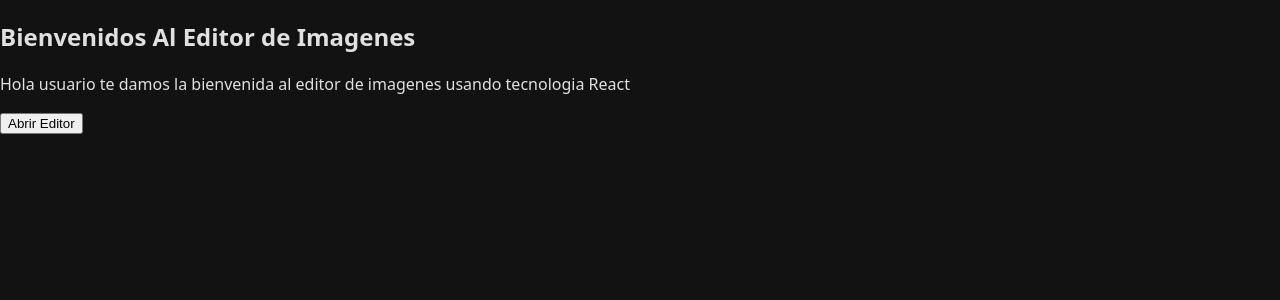
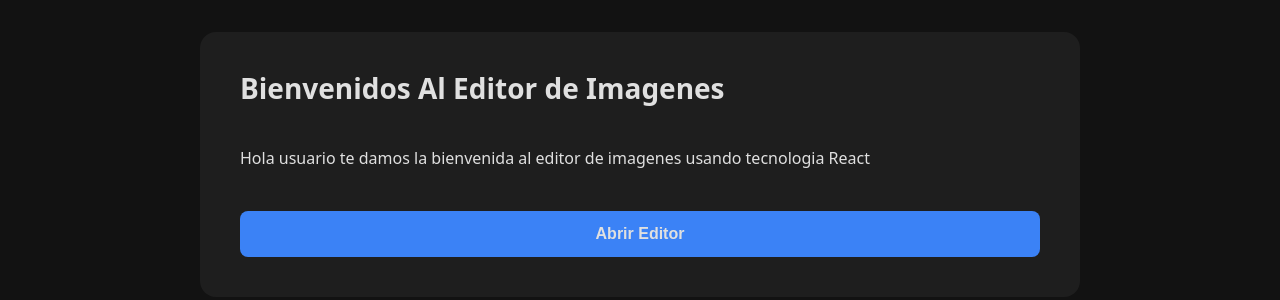
Before and after one commit to ErickBatz/Editor-Imagenes, a React (Vite) app: page / in a window 1280 px wide. Shown: the top 300 px of the page. Built offline with nearby package versions, Linux system fonts and the light colour scheme.

Commit message:
subiendo diseño

```diff
--- a/src/App.css
+++ b/src/App.css
@@ -16,6 +16,7 @@
   align-items: center;
   gap: 1rem;
 }
+
 .editor-layout{
   display: grid;
   grid-template-columns: 1.5fr 2fr 1.5fr;
@@ -84,8 +85,19 @@
   background: transparent;
   border: 1px solid var(--color-bordes);
   border-radius: var(--radio-borde);
+  color: var(--color-texto-principal);
   cursor: pointer;
+  padding: 8px;
 }
+.usuario{
+  background: var(--color-btn-secundario);
+  color: var(--color-texto-principal);
+  padding: 8px;
+  border-radius: var(--radio-borde);
+
+}
+
+
 
 .grupo{
   margin-bottom: 1.25rem;
@@ -131,7 +143,7 @@
 
 .dropzone-activo{
   border-color: var(--color-bordes);
-  background: rgba(13,148,136,0.05);
+  background: var(--color-fondo);
 
 }
 .canvas-editor{
--- a/src/App.jsx
+++ b/src/App.jsx
@@ -75,6 +75,7 @@ function App() {
           saturacion={saturacion}
           onCambiarBrillo={setBrillo}
           onCambiarSaturacion={setSaturacion}
+          onCambiarContraste={setContraste}
           onRotarIzquierda={()=>rotar(-90)}
           onRotarDerecha={()=>rotar(90)}
           onRotar180={()=>rotar(180)}
--- /dev/null
+++ b/src/conponents/Galeria.jsx
@@ -0,0 +1,13 @@
+import { Link } from "react-router-dom";
+
+export default function Galeria(){
+
+    return(
+        <div className="galeria">
+            <div className="titulo">
+                <h2>Hola Bienvenidos a la Galeria</h2>
+            </div>
+        </div>
+
+    );
+}
--- a/src/conponents/Header.jsx
+++ b/src/conponents/Header.jsx
@@ -6,8 +6,11 @@ export default function Header(){
         <header className="app-header">
             <div className="logo">Editor de fotos</div>
             <div className="header-actions">
-                <button className="btn-ghost">ver galeria</button>
-                <Link to='/login'>
+                <Link to='/galeria' >
+                    <button className="btn-ghost">ver galeria</button>
+                </Link>
+
+                <Link to='/login' >
                     <span className="usuario">Usuario</span>
                 </Link>
 
--- a/src/conponents/HerramientasEdicion.jsx
+++ b/src/conponents/HerramientasEdicion.jsx
@@ -1,6 +1,9 @@
 const FILTROS = ['Original','Gris','Sepia','Blanco y Negro','Desenfoque'];
 
 export default function HerramientasEdicion({
+    brillo,
+    constraste,
+    saturacion,
     imagenCargada,
     filtroActivo,
     onRotarIzquierda,
@@ -10,7 +13,11 @@ export default function HerramientasEdicion({
     onVoltearHorizontal,
     onVoltearVertical,
     onSeleccionarFiltro,
+    onCambiarBrillo,
+    onCambiarSaturacion,
+    onCambiarContraste,
     onRestablecer,
+    onAgregarGaleria
 }){
 
     return(
@@ -39,12 +46,33 @@ export default function HerramientasEdicion({
             </div>
             <div className="grupo">
                 <p className="grupo-titulo">Ajustes</p>
-                <label>Brillo</label>
-                <input type="range" disabled/>
+                <label>Brillo:{brillo}%</label>
+                <input
+                    type="range"
+                    min="0"
+                    max="200"
+                    value={brillo}
+                    disabled={!imagenCargada}
+                    onChange={(e)=> onCambiarBrillo(Number(e.target.value))}
+                    />
                 <label>Contraste</label>
-                <input type="range" disabled/>
+                <input
+                    type="range"
+                    min="0"
+                    max="200"
+                    value={constraste}
+                    disabled ={!imagenCargada}
+                    onChange={(e)=> onCambiarContraste(Number(e.target.value))}
+                    />
                 <label>Saturacion</label>
-                <input type="range" disabled/>
+                <input
+                    type="range"
+                    min="0"
+                    max="200"
+                    value={saturacion}
+                    disabled={!imagenCargada}
+                    onChange={(e)=>onCambiarSaturacion(Number(e.target.value))}
+                    />
             </div>
 
             <div className="group">
@@ -64,7 +92,7 @@ export default function HerramientasEdicion({
 
             <div className="acciones-finales">
                 <button className="btn-secundari" disabled={!imagenCargada} onClick={onRestablecer}>Restablecer</button>
-                <button className="btn-accion">Agregar a galeria</button>
+                <button className="btn-accion" disabled={!imagenCargada} onClick={onAgregarGaleria} >Agregar a galeria</button>
             </div>
 
         </section>
--- a/src/conponents/Inicio.jsx
+++ b/src/conponents/Inicio.jsx
@@ -1,5 +1,5 @@
 import { Link } from "react-router-dom";
-
+import '../index.css'
 export default function Inicio (){
     return(
         <div className="inicio">
--- a/src/conponents/VistaPrevia.jsx
+++ b/src/conponents/VistaPrevia.jsx
@@ -1,7 +1,7 @@
 import { useEffect, useRef } from "react";
 
 const FILTROS_CSS={
-    Original: 'none',
+    Original: '',
     Gris:'grayscale(100%)',
     Sepia : 'sepia(100%)',
     'Blanco y Negro': 'grayscale(100%) contrast(120%)',
@@ -9,7 +9,7 @@ const FILTROS_CSS={
 };
 
 
-export default function VistaPrevia({imagenOriginal,rotacion, volteoH,volteoV,filtroActivo}){
+export default function VistaPrevia({imagenOriginal,rotacion, volteoH,volteoV,filtroActivo,brillo,constraste,saturacion,onImagenProcesada}){
     const canvasRef = useRef(null);
 
     useEffect(()=>{
@@ -31,12 +31,14 @@ export default function VistaPrevia({imagenOriginal,rotacion, volteoH,volteoV,fi
             ctx.translate(canvas.width/2,canvas.height/2);
             ctx.rotate((rotacion * Math.PI)/180);
             ctx.scale(volteoH ? -1 : 1, volteoV ? -1 : 1);
-            ctx.filter= FILTROS_CSS[filtroActivo] || 'none';
+
+            const filtroBase= FILTROS_CSS[filtroActivo] || '';
+            ctx.filter = `${filtroBase} brightness(${brillo}%) contrast(${constraste}%) saturate(${saturacion}%)`.trim();
             ctx.drawImage(img, -img.width/2, -img.height/2);
             ctx.restore();
         };
         img.src = imagenOriginal;
-    }, [imagenOriginal,rotacion,volteoH,volteoV,filtroActivo]);
+    }, [imagenOriginal,rotacion,volteoH,volteoV,filtroActivo,brillo,constraste,saturacion,onImagenProcesada]);
 
     return(
         <section className="panel">
--- a/src/index.css
+++ b/src/index.css
@@ -1,111 +1,91 @@
-:root {
-  --text: #6b6375;
-  --text-h: #08060d;
-  --bg: #fff;
-  --border: #e5e4e7;
-  --code-bg: #f4f3ec;
-  --accent: #aa3bff;
-  --accent-bg: rgba(170, 59, 255, 0.1);
-  --accent-border: rgba(170, 59, 255, 0.5);
-  --social-bg: rgba(244, 243, 236, 0.5);
-  --shadow:
-    rgba(0, 0, 0, 0.1) 0 10px 15px -3px, rgba(0, 0, 0, 0.05) 0 4px 6px -2px;
+.inicio{
+  max-width: 800px;
+  margin: 2rem auto;
+  padding: 2.5rem;
+  border-radius: 16px;
+  background: var(--color-card);
+  color: var(--color-texto-principal);
+  border: 1px solid var(--radio-borde);
+  display: flex;
+  flex-direction: column;
+  gap: 1.5rem;
 
-  --sans: system-ui, 'Segoe UI', Roboto, sans-serif;
-  --heading: system-ui, 'Segoe UI', Roboto, sans-serif;
-  --mono: ui-monospace, Consolas, monospace;
+}
+.inicio:hover{
+  transform: translateY(-3px);
+  box-shadow: var(--sombra-suave);
+}
+.titulo h2{
+  font-size: 1.75rem;
+  font-weight: 700;
+  color: var(--color-texto-principal);
+  margin: 0;
+  line-height: 1.2;
+}
+.contenido{
+  display: flex;
+  flex-direction: column;
+  gap:1.5rem;
+  align-items: flex-start;
+}
+.contenido p{
+  font-size: 1rem;
+  line-height: 1.6;
+  color: var(--color-texto-principal);
+}
+.contenido a {
+  text-decoration: none;
+  width: 100%;
+}
+.contenido button{
+  width: 100%;
+  padding: 0.875rem 1.75rem;
+  font-size: 1rem;
+  font-weight: 600;
+  border-radius: var( --radio-borde);
+  border: none;
+  cursor: pointer;
+  background-color: var( --color-botton);
+  color: var(--color-texto-principal);
 
-  font: 18px/145% var(--sans);
-  letter-spacing: 0.18px;
-  color-scheme: light dark;
-  color: var(--text);
-  background: var(--bg);
-  font-synthesis: none;
-  text-rendering: optimizeLegibility;
-  -webkit-font-smoothing: antialiased;
-  -moz-osx-font-smoothing: grayscale;
-
-  @media (max-width: 1024px) {
-    font-size: 16px;
-  }
 }
 
-@media (prefers-color-scheme: dark) {
-  :root {
-    --text: #9ca3af;
-    --text-h: #f3f4f6;
-    --bg: #16171d;
-    --border: #2e303a;
-    --code-bg: #1f2028;
-    --accent: #c084fc;
-    --accent-bg: rgba(192, 132, 252, 0.15);
-    --accent-border: rgba(192, 132, 252, 0.5);
-    --social-bg: rgba(47, 48, 58, 0.5);
-    --shadow:
-      rgba(0, 0, 0, 0.4) 0 10px 15px -3px, rgba(0, 0, 0, 0.25) 0 4px 6px -2px;
-  }
+.contenido button:hover{
+  background-color: var(--color-hover);
+}
+.login{
+  max-width: 800px;
+  padding: 4rem;
+  margin: 5rem auto;
+  background-color: var(--color-card);
+  border-radius: var(--radio-borde);
+  color: var(--color-texto-principal);
+  border: 1px solid var(--color-bordes);
 
-  #social .button-icon {
-    filter: invert(1) brightness(2);
-  }
+}
+.login h2{
+  font-size: 2.5rem;
+}
+.input-group{
+  display: flex;
+  flex-direction: column;
+}
+.input-group label{
+  font-size: 1.5rem;
+  font-weight: 600;
+  line-height: 2.5;
+}
+.input-group input{
+  padding: 0.5rem;
+  border-radius: var(--radio-borde);
+  border: none;
+  margin-bottom: 1rem;
+  font-size: 1rem;
+}
+.input-group input:hover{
+  box-shadow: var(--sombra-suave);
 }
 
-body {
-  margin: 0;
+.login button{
+  padding: 1rem;
 }
-
-#root {
-  width: 1126px;
-  max-width: 100%;
-  margin: 0 auto;
-  text-align: center;
-  border-inline: 1px solid var(--border);
-  min-height: 100svh;
-  display: flex;
-  flex-direction: column;
-  box-sizing: border-box;
-}
-
-h1,
-h2 {
-  font-family: var(--heading);
-  font-weight: 500;
-  color: var(--text-h);
-}
-
-h1 {
-  font-size: 56px;
-  letter-spacing: -1.68px;
-  margin: 32px 0;
-  @media (max-width: 1024px) {
-    font-size: 36px;
-    margin: 20px 0;
-  }
-}
-h2 {
-  font-size: 24px;
-  line-height: 118%;
-  letter-spacing: -0.24px;
-  margin: 0 0 8px;
-  @media (max-width: 1024px) {
-    font-size: 20px;
-  }
-}
-p {
-  margin: 0;
-}
-
-code,
-.counter {
-  font-family: var(--mono);
-  display: inline-flex;
-  border-radius: 4px;
-  color: var(--text-h);
-}
-
-code {
-  font-size: 15px;
-  line-height: 135%;
-  padding: 4px 8px;
-  background: var(--code-bg);
-}
--- a/src/main.jsx
+++ b/src/main.jsx
@@ -6,6 +6,7 @@ import Inicio from './conponents/Inicio.jsx'
 import Login from './conponents/Login.jsx'
 import './styles/variables.css'
 import './App.css'
+import Galeria from './conponents/Galeria.jsx'
 
 createRoot(document.getElementById('root')).render(
   <StrictMode>
@@ -14,8 +15,9 @@ createRoot(document.getElementById('root')).render(
         <Route path='/' element={<Inicio/>} />
         <Route path='/editor' element={<App/>}/>
         <Route path='/login' element={<Login/>} />
+        <Route path='/galeria' element={<Galeria/>}  />
       </Routes>
     </BrowserRouter>
 
-  </StrictMode>,
+  </StrictMode>
 )
--- a/src/styles/variables.css
+++ b/src/styles/variables.css
@@ -6,11 +6,13 @@
     --color-botton: #3B82F6;
     --color-bordes:rgba(255, 255, 255, 0.12);
     --color-btn-secundario:#2D2D2D;
+    --sombra-suave: 0 10px 25px -5px rgba(0, 0, 0, 0.5);
+    --color-hover:#376abb;
 }
 
 body{
     margin: 0;
-    font-family: system-ui, -apple-system,sans-serif;
+    font-family: system-ui, -ap0ple-system,sans-serif;
     background: var(--color-fondo);
     color: var(--color-texto-principal);
 }
```
